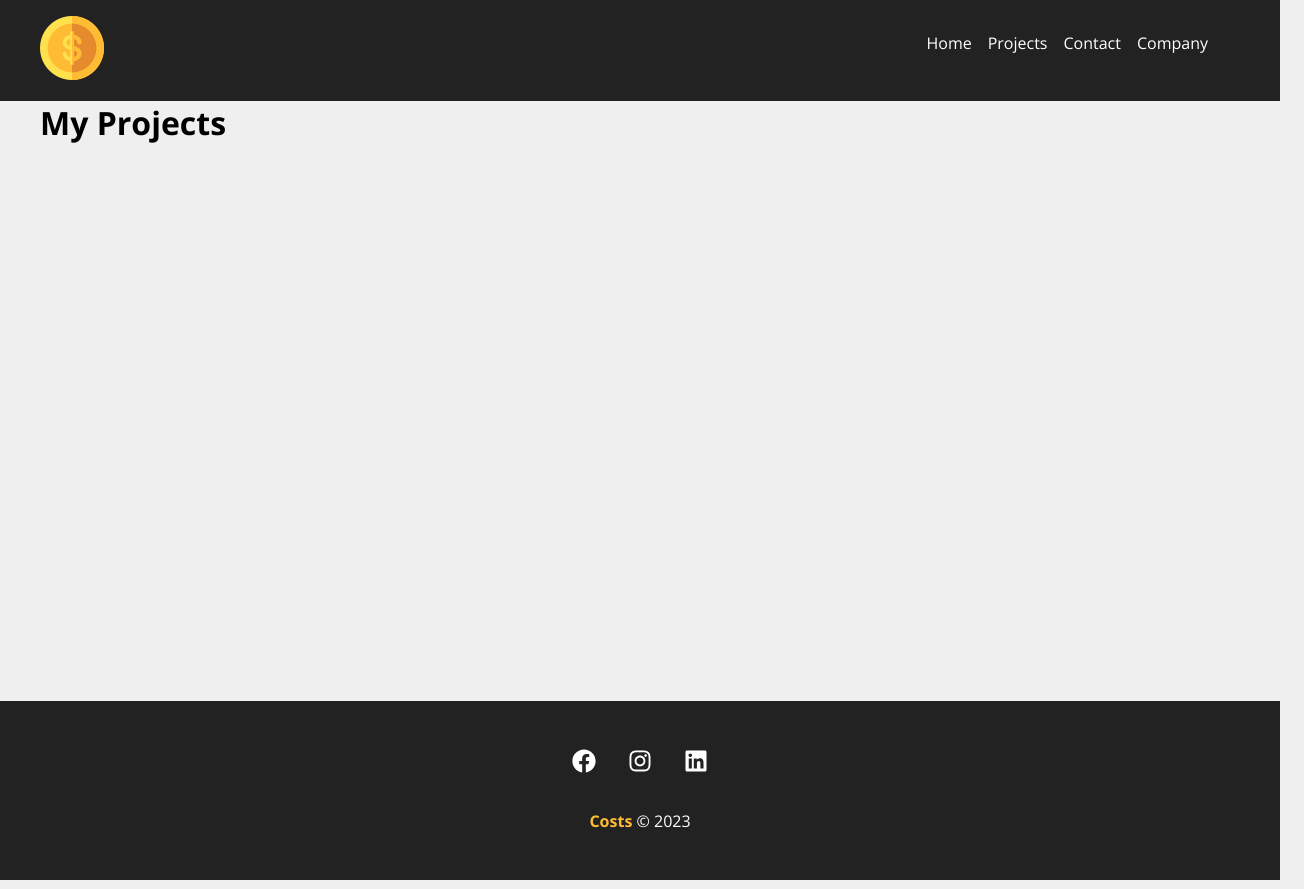
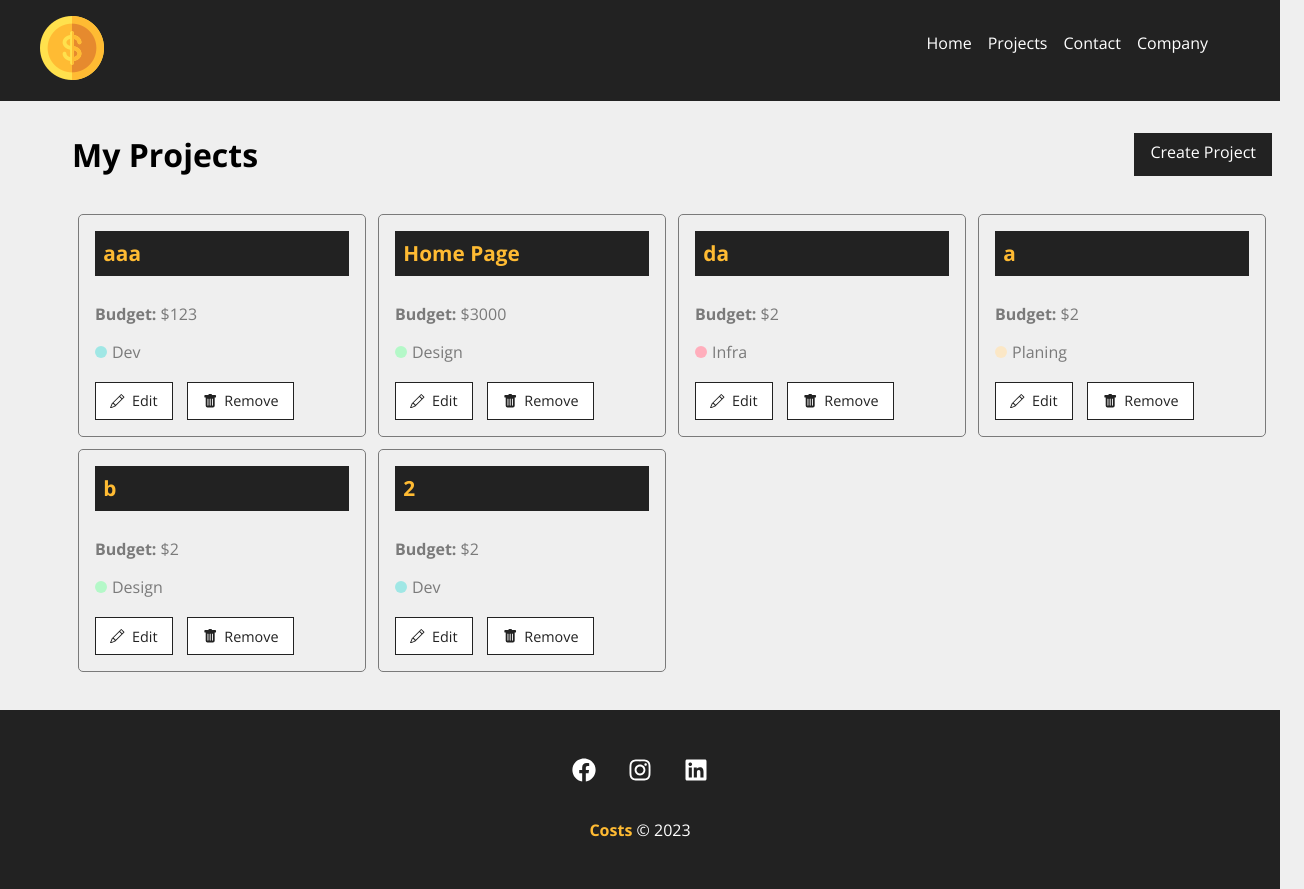
Before and after one commit to JuniorWender/Costs, a React (Create React App) app: page /Projects in a window 1280 px wide. Shown: the whole page, 1304 px wide, since content can reach past the window. Built offline with nearby package versions, Linux system fonts and the light colour scheme; data requests are answered from the project's data file.

Commit message:
Create a Dashboard to project list

```diff
--- a/db.json
+++ b/db.json
@@ -23,8 +23,8 @@
       "id": 2
     },
     {
-      "name": "teste",
-      "budget": "1",
+      "name": "da",
+      "budget": "2",
       "category": {
         "id": "1",
         "name": "Infra"
@@ -32,6 +32,39 @@
       "cost": 0,
       "services": [],
       "id": 3
+    },
+    {
+      "name": "a",
+      "budget": "2",
+      "category": {
+        "id": "4",
+        "name": "Planing"
+      },
+      "cost": 0,
+      "services": [],
+      "id": 4
+    },
+    {
+      "name": "b",
+      "budget": "2",
+      "category": {
+        "id": "3",
+        "name": "Design"
+      },
+      "cost": 0,
+      "services": [],
+      "id": 5
+    },
+    {
+      "category": {
+        "id": "2",
+        "name": "Dev"
+      },
+      "name": "2",
+      "budget": "2",
+      "cost": 0,
+      "services": [],
+      "id": 6
     }
   ],
   "Categories": [
--- a/src/components/form/Input.js
+++ b/src/components/form/Input.js
@@ -1,6 +1,6 @@
 import styles from './Input.module.css'
 
-function Input({type, text, name , placeholder, handeOnChange, value}){
+function Input({type, text, name , placeholder, handleOnChange, value}){
     return (
         <div className={styles.form_control}>
             <label htmlFor={name}>{text}:</label>
@@ -9,7 +9,7 @@ function Input({type, text, name , placeholder, handeOnChange, value}){
                 name={name}
                 id={name}
                 placeholder={placeholder}
-                onChange={handeOnChange}
+                onChange={handleOnChange}
                 value={value}
             />
         </div>
--- a/src/components/form/Input.module.css
+++ b/src/components/form/Input.module.css
@@ -18,3 +18,13 @@
 .form_control input::placeholder{
     color: #7b7b7b;
 }
+
+input[type=number]::-webkit-inner-spin-button {
+    -webkit-appearance: none;
+
+}
+input[type=number] {
+   -moz-appearance: textfield;
+   appearance: textfield;
+
+}
--- a/src/components/form/Select.js
+++ b/src/components/form/Select.js
@@ -1,10 +1,10 @@
 import styles from './Select.module.css'
 
-function Select({text, name , options, handeOnChange, value}){
+function Select({text, name , options, handleOnChange, value}){
     return(
         <div className={styles.form_control}>
         <label htmlFor={name}> {text}: </label>
-        <select name={name} id={name} onChange={handeOnChange} value={value || ''}>
+        <select name={name} id={name} onChange={handleOnChange} value={value || ''}>
             <option>Select a Option</option>
             {options.map((opt) => (
                 <option value={opt.id} key={opt.id}>
--- a/src/components/pages/NewProject.js
+++ b/src/components/pages/NewProject.js
@@ -6,7 +6,7 @@ import styles from './NewProject.module.css'
 
 function NewProject() {
 
-    const history = useNavigate()
+    const navigate = useNavigate()
 
     function createPost(project) {
 
@@ -24,7 +24,7 @@ function NewProject() {
         .then((resp) => resp.json())
         .then((data) => {
             console.log(data)
-            history('/projects', {message: 'Project Created With Sucess!'})
+            navigate('/projects', {state:{message: 'Project Created With Sucess!'}})
         })
         .catch(err => console.log(err))
     }
--- a/src/components/pages/Projects.js
+++ b/src/components/pages/Projects.js
@@ -1,22 +1,60 @@
 import { useLocation } from "react-router-dom";
+import { useState, useEffect } from "react";
 
 import Message from "../layout/Message";
+import Container from "../layout/Container";
+import LinkButton from "../layout/LinkButton";
+import ProjectCard from "../project/ProjectCard";
+
+import styles from './Projects.module.css'
 
 function Projects() {
 
+    const [projects, setProjects] = useState([])
+
     const location = useLocation()
+    let message = ''
 
-    let message = ''
     if(location.state){
         message = location.state.message
     }
 
+    useEffect( () => {
+        fetch('http://localhost:5000/projects', {
+            method: 'GET',
+            Headers: {
+                'Content-Type' : 'application/json',
+            },
+        })
+        .then((resp) => resp.json())
+        .then((data) => {
+            setProjects(data)
+        })
+        .catch((error) => console.log(error))
+    }, []);
+
     return (
-        <div>
-            <h1>My Projects</h1>
+        <div className={ styles.project_container } >
+            <div className={ styles.title_container } >
+                <h1>My Projects</h1>
+                <LinkButton to="/NewProject" text="Create Project"/>
+            </div>
             {message &&
                 <Message type="sucess" msg={message} />
             }
+            <Container customClass="start">
+                {projects.length > 0 &&
+                    projects.map((project) => (
+                        <ProjectCard
+                            id={project.id}
+                            name={project.name}
+                            budget={project.budget}
+                            category={project.category.name}
+                            key={project.id}
+                        />
+                    ))
+                }
+            </Container>
         </div>
     )
 }
--- /dev/null
+++ b/src/components/pages/Projects.module.css
@@ -0,0 +1,9 @@
+.project_container {
+    padding: 2em;
+}
+
+.title_container {
+    display: flex;
+    justify-content: space-between;
+    margin-bottom: 2em;
+}
--- /dev/null
+++ b/src/components/project/ProjectCard.js
@@ -0,0 +1,28 @@
+import { BsPencil, BsFillTrashFill } from 'react-icons/bs'
+import { Link } from 'react-router-dom'
+
+import styles from './ProjectCard.module.css'
+
+function ProjectCard({id, name, budget, category, handleRemove}) {
+    return (
+        <div className={styles.project_card}>
+            <h4>{name}</h4>
+            <p>
+                <span>Budget:</span> ${budget}
+            </p>
+            <p className={styles.category_text}>
+                <span className={`${styles[category.toLowerCase()]}`}></span> {category}
+            </p>
+            <div className={styles.project_card_actions}>
+                <Link to="/">
+                    <BsPencil/> Edit
+                </Link>
+                <button>
+                    <BsFillTrashFill /> Remove
+                </button>
+            </div>
+        </div>
+    )
+}
+
+export default ProjectCard
--- /dev/null
+++ b/src/components/project/ProjectCard.module.css
@@ -0,0 +1,93 @@
+/* Element Card */
+
+.project_card {
+    padding: 1em;
+    border: 1px solid #7a7a7a;
+    border-radius: 5px;
+    width: 24%;
+    margin: 0.5%;
+}
+
+.project_card h4 {
+    background-color: #222;
+    color: #ffbb33;
+    padding: .4em;
+    margin-bottom: 1.3em;
+    font-size: 1.3em;
+}
+
+.project_card p {
+    color: #7a7a7a;
+    margin-bottom: 1em;
+}
+
+.project_card p span {
+    font-weight: bold;
+}
+
+/* ---------------------------- Category Styles ----------------------------- */
+
+.category_text {
+    display: flex;
+    align-items: center;
+}
+
+.category_text span {
+    display: block;
+    width: 12px;
+    height: 12px;
+    border-radius: 50%;
+    background-color: #ccc;
+    margin-right: 5px;
+}
+
+.category_text .infra {
+    background-color: #FFAEBC;
+}
+
+.category_text .dev {
+    background-color: #A0E7E5;
+ }
+
+.category_text .design {
+    background-color: #B4F8C8;
+}
+
+.category_text .planing {
+    background-color: #FBE7C6;
+}
+
+/* -------------------------------- Actions Style ---------------------------------- */
+
+.project_card_actions {
+    margin-top: 1.2em;
+    display: flex;
+    align-items: center;
+}
+
+.project_card_actions a,
+.project_card_actions button {
+    text-decoration: none;
+    border: none;
+    background-color: #FFF;
+    color: #222;
+    font-size: .9em;
+    padding: .6em 1em;
+    margin-right: 1em;
+    cursor: pointer;
+    border: 1px solid #222;
+    display: flex;
+    align-items: center;
+    justify-content: center;
+    transition: 0.5s;
+}
+
+.project_card_actions svg {
+    margin-right: .5em;
+}
+
+.project_card_actions a:hover,
+.project_card_actions button:hover {
+    background-color: #222;
+    color: #ffbb33;
+}
--- a/src/components/project/ProjectForm.js
+++ b/src/components/project/ProjectForm.js
@@ -3,12 +3,13 @@ import { useEffect, useState } from 'react'
 import Input from '../form/Input'
 import Select from '../form/Select'
 import SubmitButton from '../form/SubmitButton'
+import Message from '../layout/Message'
 
 import styles from './ProjectForm.module.css'
 
 function ProjectForm({ handleSubmit , btnText , projectData }){
 
-    const[categories, setCategories] = useState([])
+    const [categories, setCategories] = useState([])
     const [project, setProject] = useState(projectData || {})
 
     useEffect(() => {
@@ -27,7 +28,12 @@ function ProjectForm({ handleSubmit , btnText , projectData }){
 
     const submit = (e) => {
         e.preventDefault()
-        handleSubmit(project)
+        if (project.budget > 0 && project.category != null )
+            handleSubmit(project)
+        else{
+            // <Message type="error" msg="Verify input fields and try again!"/>
+            console.log('Verify input fields and try again!');
+        }
     }
 
     function handleChange(e) {
@@ -48,7 +54,7 @@ function ProjectForm({ handleSubmit , btnText , projectData }){
                 text="Project Name"
                 name="name"
                 placeholder="Enter with the Project Name"
-                handeOnChange={handleChange}
+                handleOnChange={handleChange}
                 value={project.name ? project.name : ''}
             />
             <Input
@@ -56,14 +62,14 @@ function ProjectForm({ handleSubmit , btnText , projectData }){
                 text="Project Budget"
                 name="budget"
                 placeholder="Total Project Budget"
-                handeOnChange={handleChange}
+                handleOnChange={handleChange}
                 value={project.budget ? project.budget : ''}
             />
             <Select
                 name="category_id"
                 text="Select a Category"
                 options={categories}
-                handeOnChange={handleCategory}
+                handleOnChange={handleCategory}
                 value={project.category ? project.category.id : ''}
             />
             <SubmitButton text={btnText} />
```
Also changed, not shown: src/components/layout/Message.js (+9 -9 lines).
